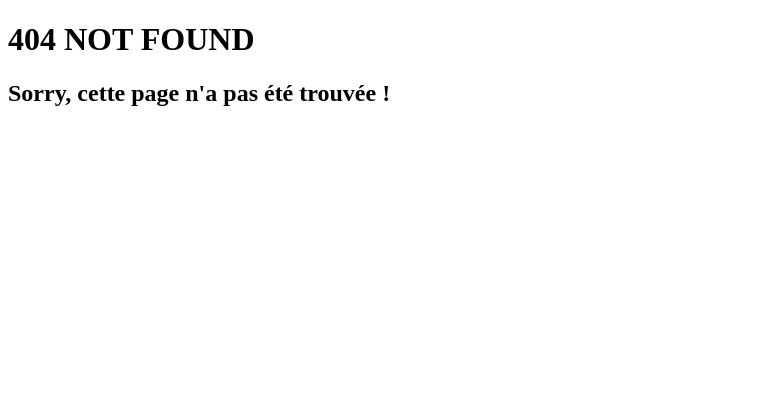
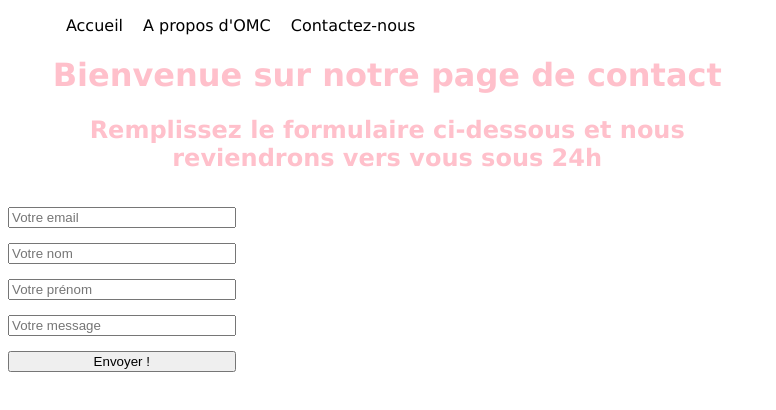
Before and after one commit to capucinemahe/ohmycream, a React (Create React App) app: page /contact in a window 1280 px wide. Before the commit this address had no page. Shown: the top 410 px of the page, without its empty margins (0-776 px from the left). Built offline with nearby package versions, Linux system fonts and the light colour scheme.

Commit message:
creation d'une modale

```diff
--- a/src/components/App.js
+++ b/src/components/App.js
@@ -2,6 +2,7 @@ import React from "react";
 import { BrowserRouter, Routes, Route } from "react-router-dom";
 import Home from "../pages/Home";
 import About from "../pages/About";
+import Contact from "../pages/Contact";
 import NotFound404 from "../pages/NotFound404";
 
 export default function App() {
@@ -10,6 +11,7 @@ export default function App() {
       <Routes>
         <Route path="/" element={<Home />} />
         <Route path="/about" element={<About />} />
+        <Route path="/contact" element={<Contact />} />
         <Route path="*" element={<NotFound404 />} />
       </Routes>
     </BrowserRouter>
--- a/src/components/Footer.js
+++ b/src/components/Footer.js
@@ -1,33 +1,43 @@
-import React from 'react';
-import { useState } from 'react'
-import '../styles/Footer.css'
+import React from "react";
+import { useState } from "react";
+import "../styles/Footer.css";
 
 export default function Footer() {
-	const [inputValue, setInputValue] = useState('')
+  const [inputValue, setInputValue] = useState("");
+
+  const [count, setCount] = useState(0);
 
   function handleInput(e) {
-		setInputValue(e.target.value)
+    setInputValue(e.target.value);
   }
 
   function handleBlur() {
-		if (!inputValue.includes('@')) {
-			alert("Attention, ceci n'est pas une adresse valide")
+    if (!inputValue.includes("@")) {
+      alert("Attention, ceci n'est pas une adresse email valide");
     }
   }
 
-
   return (
-		<footer className='footer'>
-			<div className='footer-elem'>
-			🌿
+    <footer className="footer">
+      <div className="footer-elem">🌿</div>
+      <div className="footer-elem">
+        Laissez ici votre mail pour recevoir nos actualités :
       </div>
-			<div className='footer-elem'>Laissez-nous votre mail pour recevoir nos actualités :</div>
       <input
-				placeholder='Entrez votre mail'
+        placeholder="Entrez votre mail"
         onChange={handleInput}
         value={inputValue}
         onBlur={handleBlur}
       />
+
+      <p>test counter</p>
+
+      <button onClick={() => setCount(count + 1)}> Increment </button>
+      <button onClick={() => setCount(count - 1)}> Decrement </button>
+
+      <p>{count}</p>
+
+      <button onClick={() => setCount(0)}> Reset </button>
     </footer>
-	)
-};
+  );
+}
--- /dev/null
+++ b/src/components/Modal.js
@@ -0,0 +1,34 @@
+import React from "react";
+import { useState } from "react";
+import "../styles/Modal.css";
+
+export default function Modal() {
+  const [modal, setModal] = useState(false);
+
+  return (
+    <div>
+      <button className="btn_modal" onClick={() => setModal(true)}>
+        Open modal
+      </button>
+
+      {modal && (
+        <div className="overlay">
+          <div className="modal">
+            <div className="modal_content">
+              <button className="close_modal" onClick={() => setModal(false)}>
+                X
+              </button>
+              <h2> Hello voici ma modale ! </h2>
+              <p>
+                Lorem ipsum dolor, sit amet consectetur adipisicing elit. Vero
+                sunt quia error labore sint inventore cum incidunt, magnam illum
+                voluptas nihil nobis voluptate aspernatur minima magni tempora!
+                Tempora, beatae expedita?
+              </p>
+            </div>
+          </div>
+        </div>
+      )}
+    </div>
+  );
+}
--- a/src/components/Nav.js
+++ b/src/components/Nav.js
@@ -3,7 +3,6 @@ import { NavLink } from "react-router-dom";
 import "../styles/Navigation.css";
 
 export default function Nav() {
-
   return (
     <div className="navigation">
       <ul>
@@ -13,7 +12,10 @@ export default function Nav() {
         <NavLink to="/about">
           <li>A propos d'OMC</li>
         </NavLink>
+        <NavLink to="/contact">
+          <li>Contactez-nous</li>
+        </NavLink>
       </ul>
     </div>
   );
-};
+}
--- a/src/components/ShoppingList.js
+++ b/src/components/ShoppingList.js
@@ -6,7 +6,9 @@ import Categories from "./Categories";
 import "../styles/ShoppingList.css";
 
 export default function ShoppingList({ cart, updateCart }) {
+
   const [activeCategory, setActiveCategory] = useState("");
+
   const categories = beautyList.reduce(
     (acc, item) =>
       acc.includes(item.category) ? acc : acc.concat(item.category),
@@ -15,7 +17,7 @@ export default function ShoppingList({ cart, updateCart }) {
 
   function addToCart(name, price) {
     const currentitemSaved = cart.find((item) => item.name === name);
-    // y a t il déja cette item dans le panier ?
+    // y a t il déja cet item dans le panier ?
     if (currentitemSaved) {
       const cartFilteredCurrentitem = cart.filter((item) => item.name !== name);
       updateCart([
@@ -26,7 +28,7 @@ export default function ShoppingList({ cart, updateCart }) {
     } else {
       updateCart([...cart, { name, price, amount: 1 }]);
     }
-  }
+  };
 
   return (
     <div>
--- a/src/pages/About.js
+++ b/src/pages/About.js
@@ -1,18 +1,18 @@
 import React from "react";
+import Nav from "../components/Nav";
+import Modal from "../components/Modal";
 
 const About = () => {
   return (
     <div>
+      <Nav />
+      <Modal />
       <h1>A propos de Oh My Cream</h1>
       <p>
         Lorem ipsum dolor sit amet consectetur adipisicing elit. Quos laborum
         laudantium odit, quidem molestias laboriosam facilis aliquam est eum
         vitae ipsa illo rem. Facilis recusandae incidunt placeat delectus ex
         debitis atque eaque harum quis, exercitationem inventore, et tempora
-        dicta assumenda molestiae quas neque, tempore cupiditate expedita
-        corporis ipsa. Quibusdam temporibus excepturi ipsam mollitia voluptatum
-        iusto rerum. Quod doloremque, ea harum accusamus numquam natus odit
-        repellendus repellat maiores? Asperiores quod necessitatibus magni?
         Architecto possimus quidem ratione iure minus praesentium. Eius, beatae
         dolores nihil harum incidunt blanditiis tenetur veritatis culpa maxime
         dolorum soluta sit quia eveniet, molestiae in, quam inventore recusandae
--- /dev/null
+++ b/src/pages/Contact.js
@@ -0,0 +1,35 @@
+import React from "react";
+import { useState } from "react";
+import "../styles/Contact.css";
+import Nav from "../components/Nav";
+
+export default function Contact() {
+
+    const [email, setEmail] = useState("");
+    const [name, setName] = useState("");
+    const [firstname, setFirstName] = useState("");
+    const [message, setMessage] = useState("");
+
+
+  return (
+    <div className="contact">
+      <Nav />
+
+      <h1>Bienvenue sur notre page de contact</h1>
+      <h2>Remplissez le formulaire ci-dessous et nous reviendrons vers vous sous 24h</h2>
+      <form className="form">
+<input className="inputs" type="email" placeholder="Votre email" value={email} onChange={(e) => setEmail(e.target.value)} required />
+<input className="inputs" type="text" placeholder="Votre nom" value={name} onChange={(e) => setName(e.target.value)} required />
+<input className="inputs" type="text" placeholder="Votre prénom" value={firstname} onChange={(e) => setFirstName(e.target.value)} required />
+<input className="inputs" type="text" placeholder="Votre message" value={message} onChange={(e) => setMessage(e.target.value)} required />
+<button className="inputs">Envoyer !</button>
+      </form>
+
+      <p>{email}</p>
+
+
+
+
+    </div>
+  );
+};
--- /dev/null
+++ b/src/styles/Contact.css
@@ -0,0 +1,17 @@
+.contact {
+  text-align: center;
+  width: 60%;
+  color: pink;
+  font-family: "Lucida Sans", "Lucida Sans Regular", "Lucida Grande",
+    "Lucida Sans Unicode", Geneva, Verdana, sans-serif;
+}
+
+.form {
+  display: flex;
+  flex-direction: column;
+  width: 30%;
+}
+
+.inputs {
+  margin-top: 15px;
+}
--- /dev/null
+++ b/src/styles/Modal.css
@@ -0,0 +1,34 @@
+.btn_modal {
+    padding: 10px 20px;
+    display: block;
+    margin: 100px auto 0;
+    font-size: 18px;
+}
+
+.overlay {
+    position: absolute;
+    top : 0;
+    left: 0;
+    right: 0;
+    bottom: 0;
+    background: rgba(49, 49, 49, 0.7);
+}
+
+.modal {
+    position: absolute;
+    top: 40%;
+    left: 50%;
+    transform: translate(-50%, -50%);
+    background: white;
+    padding: 14px 28px;
+    border-radius: 20px;
+    max-width: 400px;
+    min-width: 300px;
+}
+
+.close_modal {
+    position: absolute;
+    top: 20px;
+    right: 20px;
+    padding: 5px 7px;
+}
```
Also changed, not shown: src/components/Categories.js (+17 -10 lines). Lines whose indentation alone changed are shown as unchanged.
